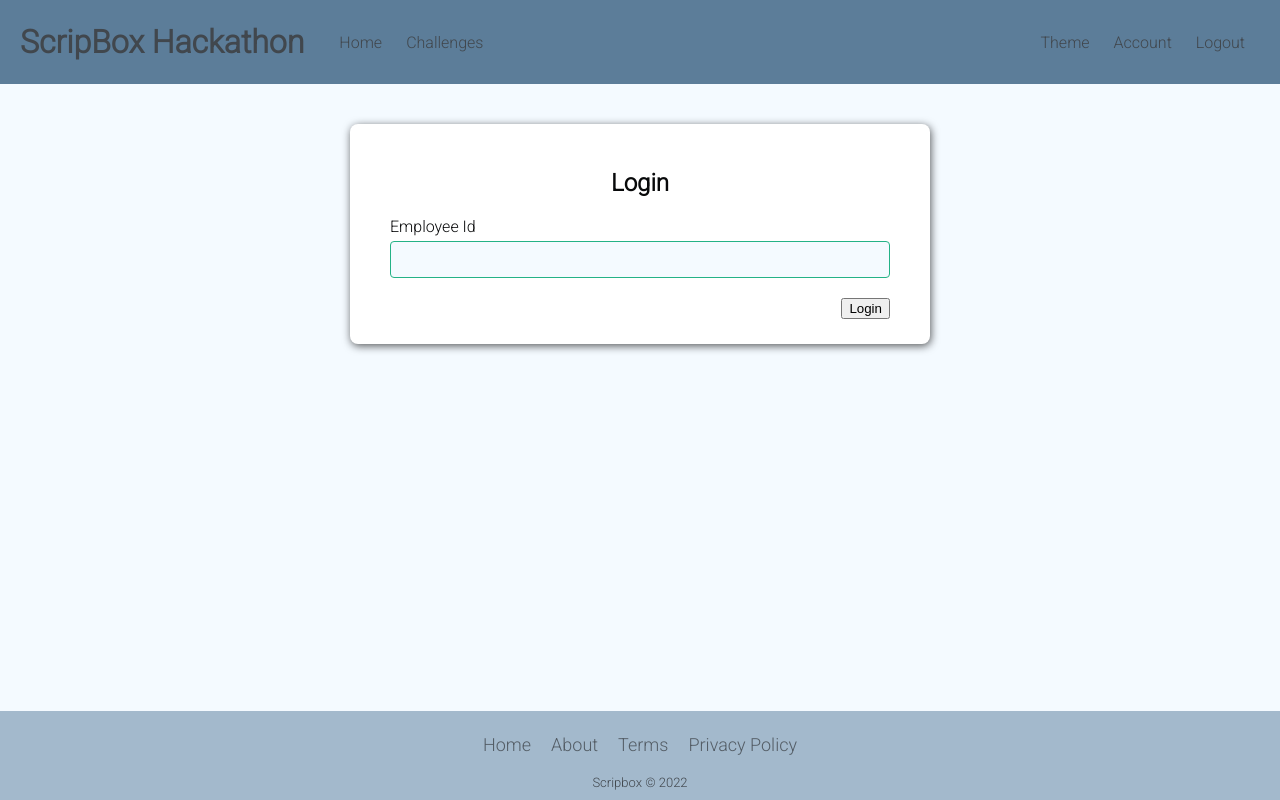
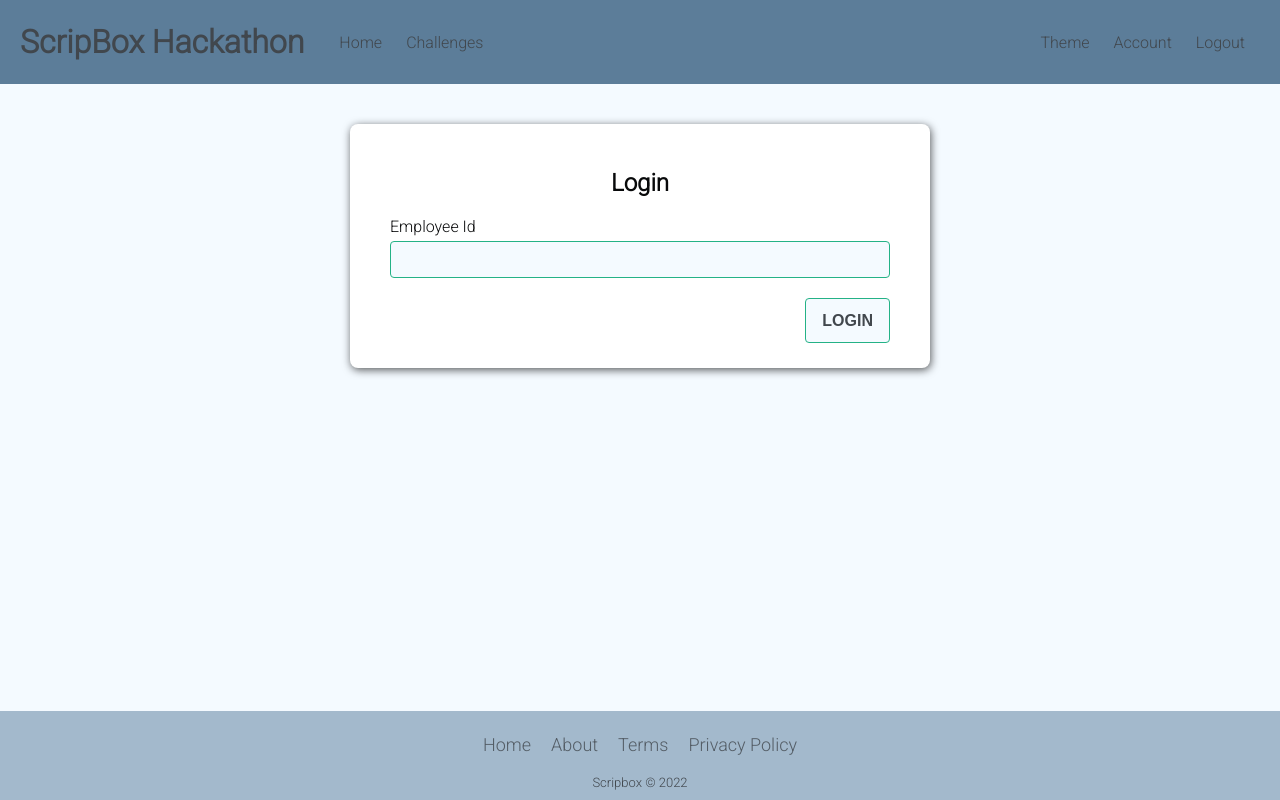
Before and after one commit to akshayaravindh1015/scripbox-hackathon, an Angular app: page / in a window 1280 px wide. Built offline with nearby package versions, Linux system fonts and the light colour scheme.

Commit message:
Button Component - with tests

```diff
--- a/src/app/core/components/login/login.component.html
+++ b/src/app/core/components/login/login.component.html
@@ -8,7 +8,7 @@
       [validations]="userNameState.validations"
     ></cust-input>
     <div class="actions">
-      <button>Login</button>
+      <cust-button (click)="loginHanlder()">Login</cust-button>
     </div>
   </div>
 </card>
--- a/src/app/core/components/login/login.component.ts
+++ b/src/app/core/components/login/login.component.ts
@@ -13,4 +13,8 @@ export class LoginComponent implements OnInit {
   constructor() {}
 
   ngOnInit(): void {}
+
+  loginHanlder() {
+    console.log('ldskfjlk');
+  }
 }
--- a/src/app/shared/components/button/button.component.html
+++ b/src/app/shared/components/button/button.component.html
@@ -1 +1,3 @@
-<p>button works!</p>
+<button class="secondary {{ type }}" [disabled]="disabled">
+  <ng-content></ng-content>
+</button>
--- a/src/app/shared/components/button/button.component.scss
+++ b/src/app/shared/components/button/button.component.scss
@@ -0,0 +1,34 @@
+button {
+  border-radius: 4px;
+  cursor: pointer;
+  display: inline-block;
+  font-size: 16px;
+  font-weight: 600;
+  padding: 8px 16px;
+  text-align: center;
+  text-transform: uppercase;
+  line-height: 27px;
+  -moz-appearance: none;
+  -webkit-appearance: none;
+  border-width: 1px;
+  border-style: solid;
+  outline: none;
+  &:focus {
+    border-width: 2px;
+  }
+  &.primary {
+    background: var(--primary-default);
+    color: var(--foreground-default);
+    border-color: var(--primary-dark);
+  }
+  &.secondary {
+    background: var(--background-default);
+    color: var(--foreground-secondary);
+    border-color: var(--primary-dark);
+  }
+  &:disabled {
+    background-color: #e7e7e7;
+    color: black;
+    border-color: #e7e7e7;
+  }
+}
--- a/src/app/shared/components/button/button.component.ts
+++ b/src/app/shared/components/button/button.component.ts
@@ -1,15 +1,14 @@
-import { Component, OnInit } from '@angular/core';
+import { Component, Input, OnInit } from '@angular/core';
 
 @Component({
-  selector: 'app-button',
+  selector: 'cust-button',
   templateUrl: './button.component.html',
-  styleUrls: ['./button.component.scss']
+  styleUrls: ['./button.component.scss'],
 })
 export class ButtonComponent implements OnInit {
+  @Input() disabled: boolean = false;
+  @Input() type: string = 'primary';
+  constructor() {}
 
-  constructor() { }
-
-  ngOnInit(): void {
-  }
-
+  ngOnInit(): void {}
 }
```
Also changed, not shown: src/app/layout/footer/footer.component.html (indentation only), 2 other files (tests, documents, lock files or other folders).
